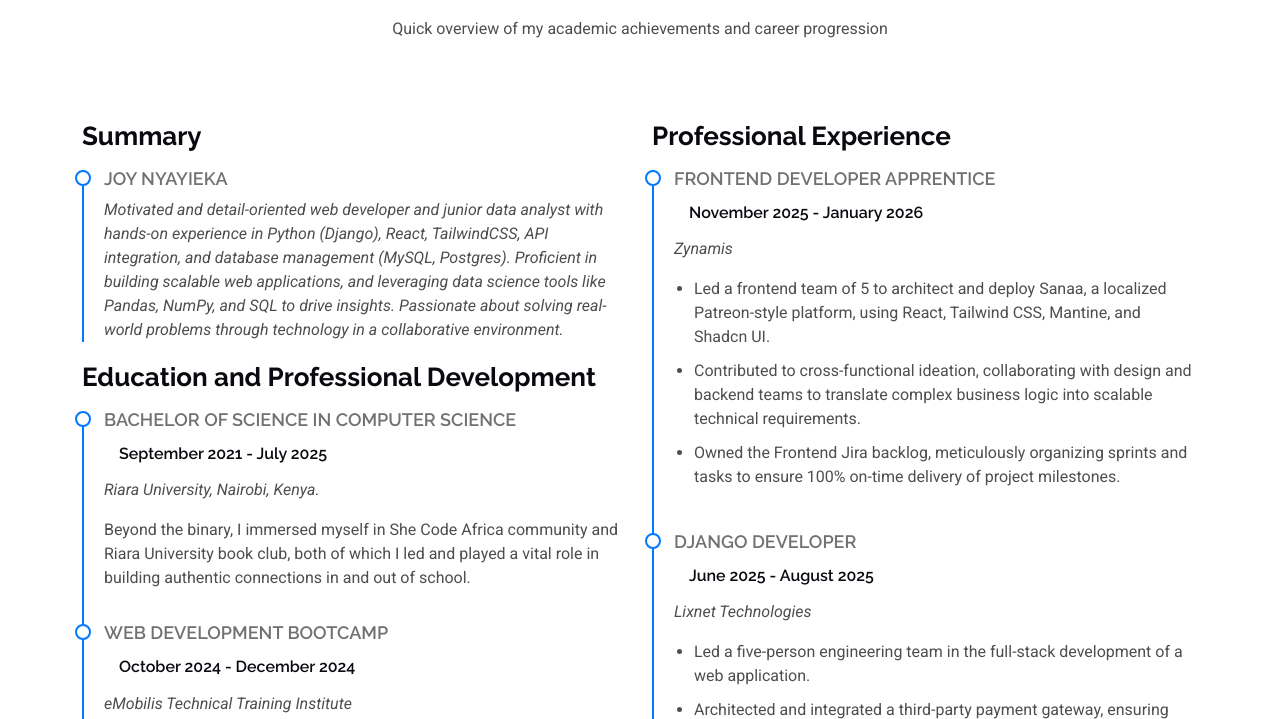
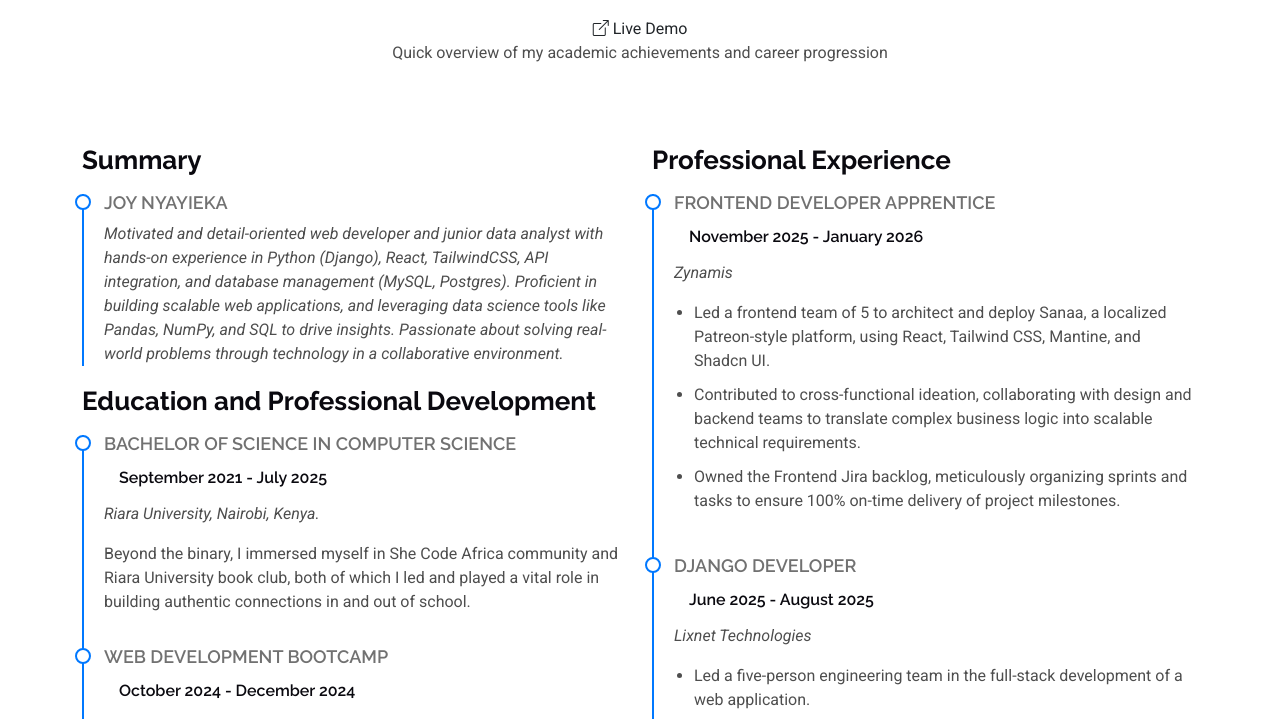
Before and after one commit to JoyNyayieka/joynyayieka.github.io, an Eleventy site: page src/resume.html in a window 1280 px wide. Shown: the part 214-933 px from the top of the page. Built offline with nearby package versions, Linux system fonts and the light colour scheme; Eleventy itself is replaced by a stand-in of ours; files that its build step writes are made by us from their sources.

Commit message:
test link in resume.htmml

```diff
--- a/src/resume.html
+++ b/src/resume.html
@@ -9,6 +9,9 @@ title: Resume
       <!-- Section Title -->
       <div class="container section-title" data-aos="fade-up">
         <h2>Resume</h2>
+        <a href="https://rieko-delta.vercel.app/" target="_blank" rel="noopener noreferrer" class="text-decoration-none text-dark">
+          <i class="bi bi-box-arrow-up-right me-1"></i>Live Demo
+        </a>
         <p>Quick overview of my academic achievements and career progression</p>
       </div><!-- End Section Title -->
 
```
Also changed, not shown: docs/resume/index.html (+3 -0 lines).
